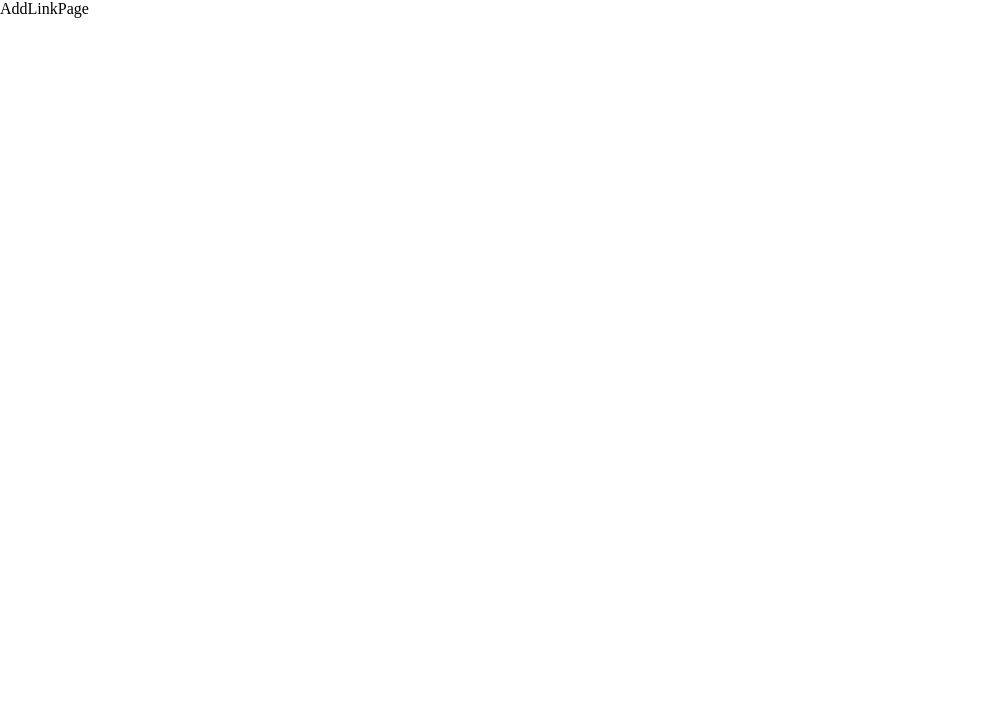
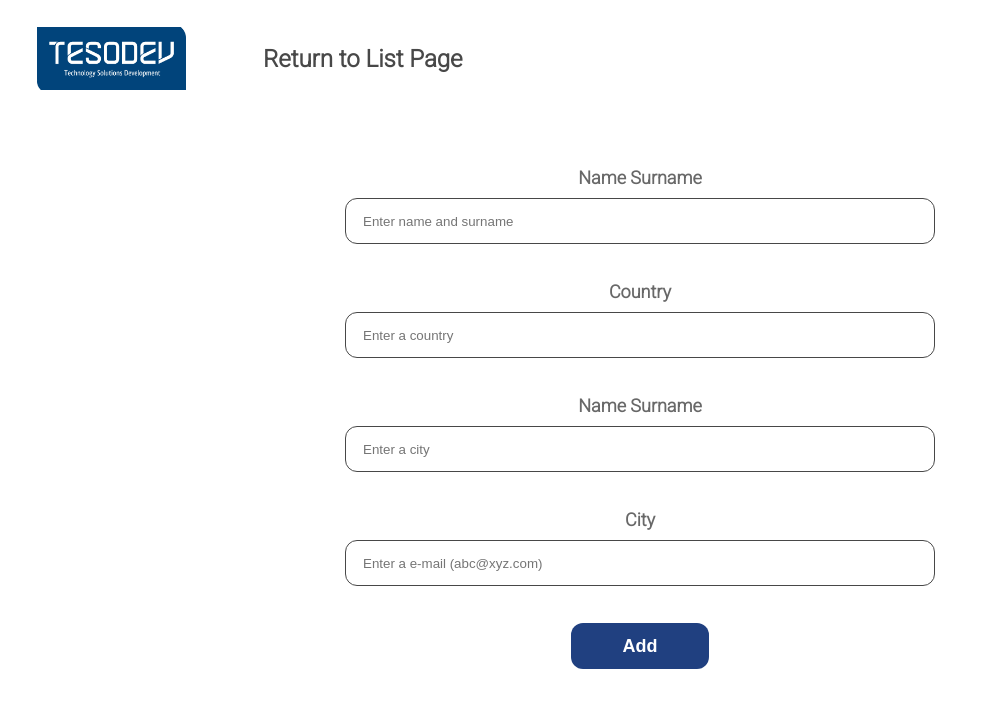
Before and after one commit to rumica/tesodev-frontend-case, a React (Create React App) app: page /add-link in a window 1280 px wide. Shown: the top 708 px of the page, without its empty margins (0-997 px from the left). Built offline with nearby package versions, Linux system fonts and the light colour scheme.

Commit message:
Created AddLinkPage.

```diff
--- a/src/App.js
+++ b/src/App.js
@@ -3,12 +3,14 @@ import { Routes, Route } from 'react-router-dom';
 import './scss/style.scss';
 import AddLinkPage from './components/AddLinkPage/AddLinkPage';
 import MainPage from './components/MainPage/MainPage';
+import ListPage from './components/ListPage/ListPage';
 
 function App() {
   return (
     <Routes>
       <Route exact path="/" element={<MainPage />} />
       <Route exact path="/add-link" element={<AddLinkPage />} />
+      <Route exact path="/list-page" element={<ListPage />} />
     </Routes>
   );
 }
--- a/src/components/AddLinkPage/AddLinkPage.js
+++ b/src/components/AddLinkPage/AddLinkPage.js
@@ -1,8 +1,18 @@
 import React from 'react'
+import { NavLink } from 'react-router-dom'
+import logo from '../../assets/logo.png'
+import '../../scss/style.scss'
+import Form from './Form'
 
 const AddLinkPage = () => {
   return (
-    <div>AddLinkPage</div>
+    <div className="add-link-page-container">
+      <div className='add-link-page-header'>
+        <img src={logo} alt="" />
+        <NavLink to="/list-page" className="return">Return to List Page</NavLink>
+      </div>
+      <Form />
+    </div>
   )
 }
 
--- /dev/null
+++ b/src/components/AddLinkPage/Form.js
@@ -0,0 +1,23 @@
+import React from 'react'
+
+const Form = () => {
+
+  return (
+    <form>
+    <label>Name Surname</label>
+    <input type="text" placeholder="Enter name and surname"/>
+
+    <label>Country</label>
+    <input type="text" placeholder="Enter a country"/>
+
+    <label>Name Surname</label>
+    <input type="text" placeholder="Enter a city"/>
+
+    <label>City</label>
+    <input type="text" placeholder="Enter a e-mail (abc@xyz.com)"/>
+    <button>Add</button>
+  </form>
+  )
+}
+
+export default Form
--- /dev/null
+++ b/src/components/MainPage/Footer/Footer.js
@@ -0,0 +1,21 @@
+import React from 'react'
+import '../../../scss/style.scss'
+import footerImage from '../../../assets/footer-image.png'
+
+const Footer = () => {
+  return (
+    <div className="footer">
+        <img src={footerImage} alt="" />
+        <div className="footer-info">
+            <div>
+                <h3>İletişim</h3>
+                <p>Adres: Çifte Havuzlar Mah. Eski Londra Asfaltı Cad. Kuluçka Merkezi D2 Blok No: 151/1F İç Kapı No: 2B03 Esenler/İstanbul
+                </p>
+            </div>
+             <h3>Email: bilgi@tesodev.com</h3>
+        </div>
+    </div>
+  )
+}
+
+export default Footer
--- a/src/components/MainPage/MainPage.js
+++ b/src/components/MainPage/MainPage.js
@@ -4,6 +4,7 @@ import AddNewRecord from '../AddNewRecord'
 import logo from '../../assets/logo.png'
 import SearchInput from '../Search/SearchInput'
 import Slider from './Slider/Slider'
+import Footer from './Footer/Footer'
 
 const MainPage = () => {
   return (
@@ -21,10 +22,13 @@ const MainPage = () => {
             </div>
         </div>
         <div className="slider-field">
+            <div>
+                <h1>Top News</h1>
+            </div>
             <Slider />
         </div>
         <div className="footer-field">
-            footer
+            <Footer />
         </div>
     </div>
   )
--- a/src/scss/style.scss
+++ b/src/scss/style.scss
@@ -8,18 +8,20 @@
     text-decoration: none;
 }
 
+// Main Page Styles
+
 .main-container {
     display: flex;
     align-items: center;
     justify-content: space-between;
+    overflow: auto;
     flex-direction: column;
-    background-color: plum;
     height: 100vh;
     .navbar {
+        flex-shrink: 0;
         display: flex;
         align-items: center;
         justify-content: flex-end;
-        background-color: antiquewhite;
         width: 100%;
         height: 110px;
         .add-new-record-button {
@@ -41,7 +43,7 @@
         }
     }
     .img-search-container {
-        background-color: aquamarine;
+        margin-bottom: 93px;
         display: flex;
         align-items: center;
         justify-content: center;
@@ -82,7 +84,8 @@
         }
     }
     .slider-field {
-        background-color: blue;
+        margin-bottom: 40px;
+        font-family: 'Inter', sans-serif;
         width: 90%;
         .slides {
             display: flex;
@@ -90,8 +93,94 @@
             justify-content: space-between;
         }
         .slide {
-            background-color: red;
             width: 327px;
+            h2 {
+                margin-top: 12px;
+                margin-bottom: 8px;
+                font-size: 16px;
+            }
+            p {
+                font-size: 12px;
+            }
+        }
+    }
+    .footer-field {
+        background-color: rgba(41, 78, 152, 0.72);
+        width: 100%;
+        .footer {
+            color: #ffff;
+            display: flex;
+            justify-content: space-around;
+            align-items: center;
+            height: 277px;
+            .footer-info {
+                font-family: 'Roboto', sans-serif;
+                font-size: 18px;
+                width: 425px;
+                height: 172px;
+                display: flex;
+                justify-content: space-around;
+                flex-direction: column;
+            }
         }
     }
 }
+
+// Add Link Page Styles
+
+.add-link-page-container {
+    height: 100vh;
+    .add-link-page-header {
+        display: flex;
+        align-items: center;
+        height: 117px;
+        margin-bottom: 50px;
+        img {
+            margin-left: 37px;
+            width: 149px;
+            height: 63px;
+            margin-right: 77px;
+        }
+        .return {
+            font-family: 'Roboto', sans-serif;
+            font-weight: bold;
+            font-size: 24px;
+            color: rgba(72, 72, 72, 1);
+        }
+    }
+    form {
+        display: flex;
+        align-items: center;
+        font-family: 'Roboto', sans-serif;
+        flex-direction: column;
+        label {
+            margin-bottom: 10px;
+            font-size: 18px;
+            font-weight: 900;
+            color: rgba(104, 104, 104, 1);
+        }
+        input {
+            margin-bottom: 37px;
+            padding: 10px 17px;
+            width: 590px;
+            height: 46px;
+            border-radius: 12px;
+            border: 1.5px solid rgba(72, 72, 72, 1);
+            outline: none;
+        }:focus {
+            background-color: rgba(100, 100, 100, 0.08);
+        }
+        button {
+            width: 138px;
+            height: 46px;
+            border-radius: 12px;
+            background-color: rgba(32, 64, 128, 1);
+            color: #ffff;
+            font-size: 18px;
+            font-weight: 600;
+            border: none;
+            outline: none;
+            cursor: pointer;
+        }
+    }
+}
```
Also changed, not shown: src/assets/footer-image.png (added).
